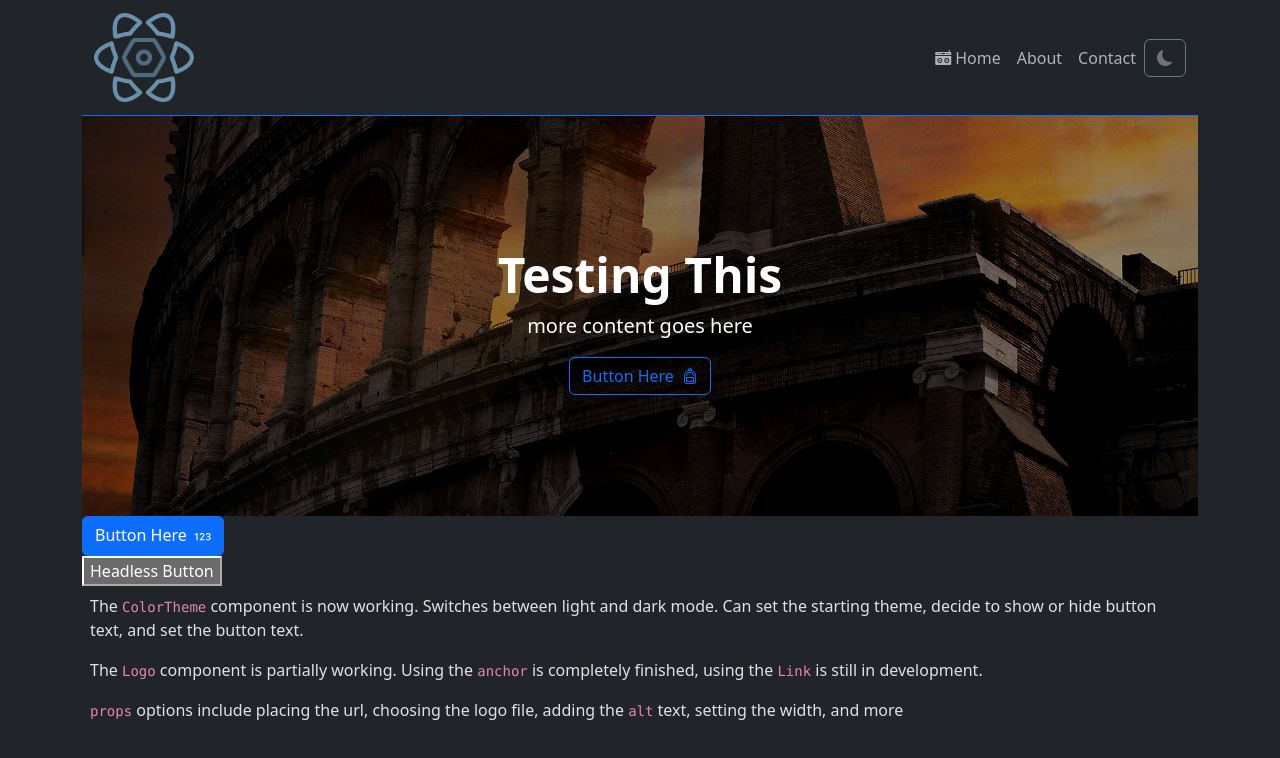
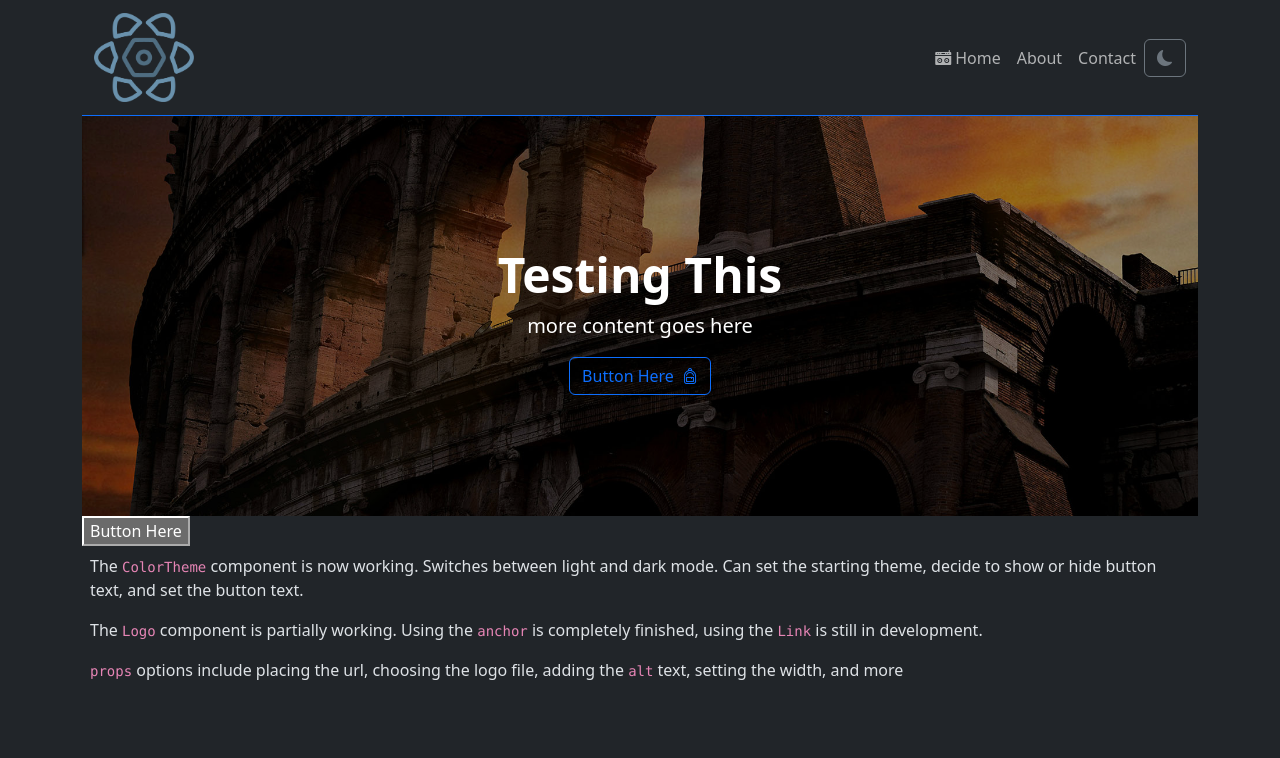
Before and after one commit to c-uliano/react-frontend-components, a React (Vite) app: page / in a window 1280 px wide. Shown: the top 758 px of the page. Built offline with nearby package versions, Linux system fonts and the light colour scheme.

Commit message:
Headless Button implemented in my Button, WIP

```diff
--- a/src/App.tsx
+++ b/src/App.tsx
@@ -4,7 +4,6 @@ import React, { useEffect } from "react";
 import Header from "./components/Header/Header";
 import Hero from "./components/Hero/Hero";
 import MyButton from "./components/Button/Button";
-import { Button } from '@headlessui/react'
 
 function App() {
     // to set the <title> for each page, do this
@@ -25,13 +24,25 @@ function App() {
         <div className="container-sm">
             <Header />
 
-            <Hero h1Header="Testing This" content="more content goes here" imgUrl="../../src/assets/roma.jpg" bgPosition="bottom center" buttonProps={addButtonProps} />
+            <Hero
+                h1Header="Testing This"
+                content="more content goes here"
+                imgUrl="../../src/assets/roma.jpg"
+                bgPosition="bottom center"
+                buttonProps={addButtonProps}
+            />
 
-            <MyButton text="Button Here" variant="btn-primary" icon="bi-123" iconPosition="end" btnType="input" type="reset" iconAlign="middle" />
+            <MyButton
+                text="Button Here"
+                variant="btn-primary"
+                icon="bi-123"
+                iconPosition="end"
+                btnType="button"
+                type="reset"
+                iconAlign="middle"
+            />
 
             <br />
-
-            <Button>Headless Button</Button>
 
             <div className="m-2">
                 <p>
--- a/src/components/Button/Button.tsx
+++ b/src/components/Button/Button.tsx
@@ -2,28 +2,25 @@ import React from "react";
 import { ButtonProps } from "./utlis";
 import { Link } from "react-router-dom";
 import "./button.scss";
+import { Button } from '@headlessui/react';
 
-
-const Button = (props: ButtonProps) => {
+const MyButton = (props: ButtonProps) => {
 
     const buttonClasses = `btn ${props.variant} ${props.size}`;
 
-    //// some icons need align-middle class, others don't. Might need to be a prop, to adjust icon alignment.
     const icon = <i className={`bi ${props.icon} ${props.iconPosition === 'start' ? 'pe-2' : 'ps-2'} ${props.iconAlign ? `align-${props.iconAlign}` : "" }`}></i>;
 
 
-    // // put all the repeating classnames into a variable, so it can be changed in one spot
     const renderButton = () => {
-        // will display the appropriate button type depending on prop, with <button> as the default
+        // * will display the appropriate button type depending on prop, with <button> as the default
         switch (props.btnType) {
             case 'button':
-                return <button onClick={props.onClick} type="button" className={buttonClasses}>{props.iconPosition === 'start' && icon}{props.text}{props.iconPosition === 'end' && icon}</button>;
+                // TODO: update this to use headless Button
+                // return <button onClick={props.onClick} type="button" className={buttonClasses}>{props.iconPosition === 'start' && icon}{props.text}{props.iconPosition === 'end' && icon}</button>;
+                return <Button>{props.text}</Button>;
             case 'Link':
                 return <Link onClick={props.onClick} to={props.url} className={buttonClasses}>{props.iconPosition === 'start' && icon}{props.text}{props.iconPosition === 'end' && icon}</Link>;
             case 'input':
-                // // type will need updating for prop
-                // // how to display icon for input button type
-                // wrapping it in a span and applying class there could work, need to remove the default input styling though
                 // TODO: future problem during testing, the onClick - does it need moved to the <span>?
                 return (<span className={buttonClasses}>{props.iconPosition === 'start' && icon}<input onClick={props.onClick} type={props.type} value={props.text} />{props.iconPosition === 'end' && icon}</span>);
             case 'anchor':
@@ -36,13 +33,8 @@ const Button = (props: ButtonProps) => {
     return (
         <>
             {renderButton()}
-            {/* <button onClick={props.onClick} type="button" className="btn">{props.text}</button> */}
-
-            {/* {props.btnType == 'button' && (
-
-            ) } */}
         </>
     )
 }
 
-export default Button;
+export default MyButton;
```
